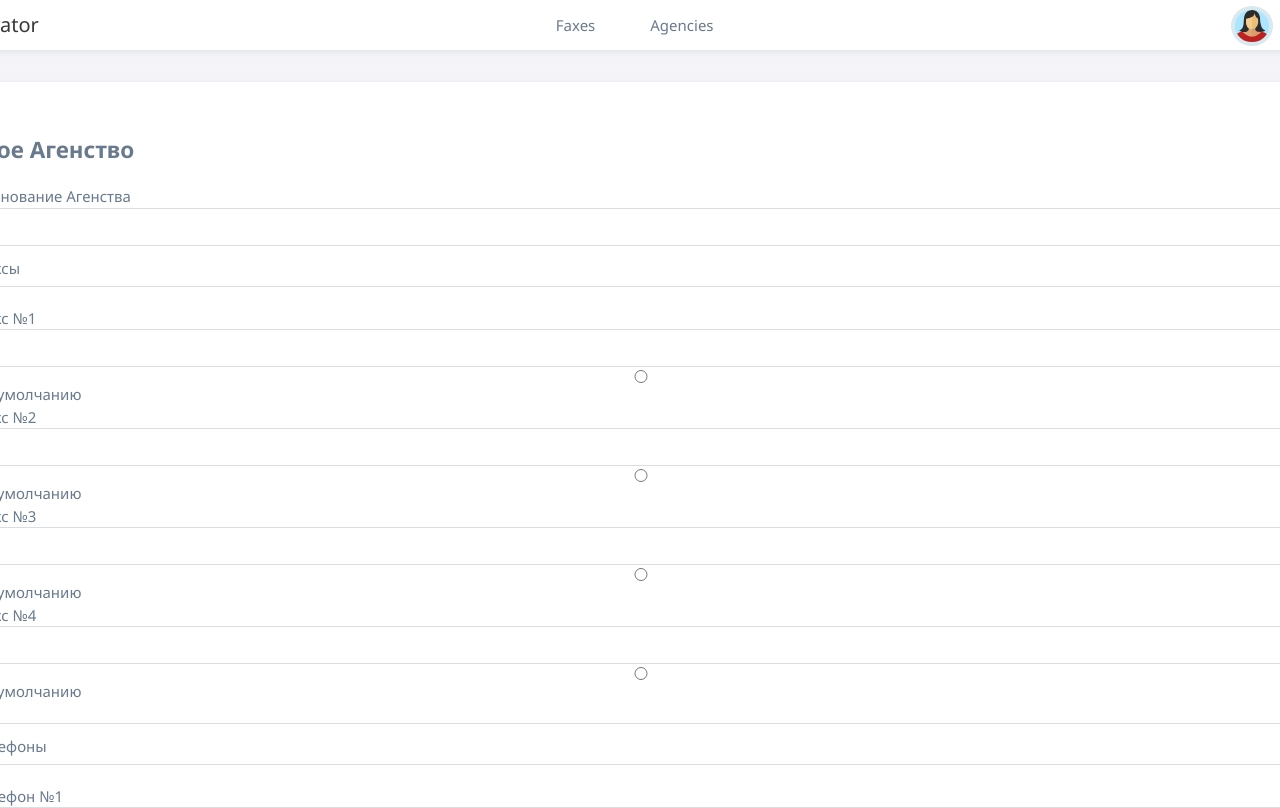
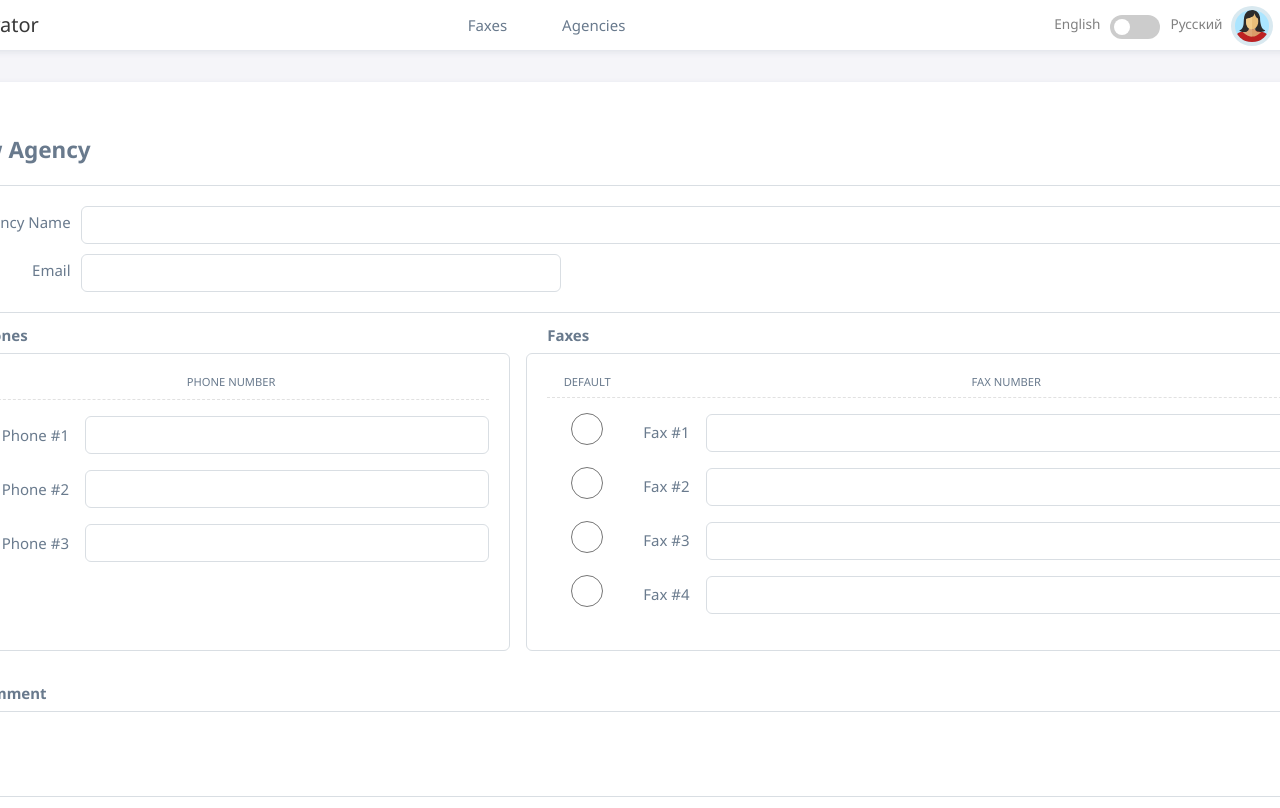
Before and after one commit to rail-sabirov/registrator, a React (Vite) app: page /agencies/new in a window 1280 px wide. Shown: the top 808 px of the page. Built offline with nearby package versions, Linux system fonts and the light colour scheme.

Commit message:
Agency Edit page, html code

```diff
--- a/src/components/AgencyEdit/AgencyEdit.form-template.tsx
+++ b/src/components/AgencyEdit/AgencyEdit.form-template.tsx
@@ -1,81 +1,167 @@
 import { Field, Form, ErrorMessage } from "formik";
+import cn from 'classnames';
 import styles from "./AgencyEdit.module.scss";
+import Button from '../Button/Button';
+import { useTranslation } from 'react-i18next';
+
 
 const formTemplate = () => {
+	const { t } = useTranslation();
 	return (
 		<Form>
-      <div className={styles["row"]}>
-        <label htmlFor="name">Наименование Агенства</label>
+			<div className={styles['main']}>
+
+				<label htmlFor="name">{t('AgencyName')}</label>
+				<div className={styles['input-block']}>
 					<Field type="text" id="name" name="name" required />
 					<ErrorMessage name="name" component="div" />
 				</div>
 
-      <div className={styles["fax-numbers"]}>
-        <span>Факсы</span>
-        <div className={styles["row"]}>
-          <label htmlFor="fax1">Факс №1</label>
-          <Field type="tel" name="fax1" required />
-          <Field type="radio" name="defaultFax" value="fax1" />
-          По умолчанию
-          <ErrorMessage name="fax1" component="div" />
-          <ErrorMessage name="defaultFax" component="div" />
+				<label htmlFor="email">{t('Email')}</label>
+				<div className={styles['input-block']}>
+					<Field type="email" id="email" name="email" autoComplete="off" />
+					<ErrorMessage name="email" component="div" />
+				</div>
+			</div>
+
+
+			<div className={styles['phone-fax']}>
+				<div className={styles['phone-numbers']}>
+					<span>{t('Phones')}</span>
+					<div className={styles["group-headers"]}>
+						<div className={styles['phone']}>{t('PhoneNumber')}</div>
 					</div>
 					<div className={styles["row"]}>
-          <label htmlFor="fax2">Факс №2</label>
-          <Field type="tel" name="fax2" />
+						<label htmlFor="phone1">{t('Phone1')}</label>
+						<Field type="tel" id="phone1" name="phone1" autoComplete="off" />
+						<ErrorMessage name="phone1" component="div" />
+					</div>
+					<div className={styles["row"]}>
+						<label htmlFor="phone1">{t('Phone2')}</label>
+						<Field type="tel" id="phone2" name="phone2" autoComplete="off" />
+						<ErrorMessage name="phone2" component="div" />
+					</div>
+					<div className={styles["row"]}>
+						<label htmlFor="phone1">{t('Phone3')}</label>
+						<Field type="tel" id="phone3" name="phone3" autoComplete="off" />
+						<ErrorMessage name="phone3" component="div" />
+					</div>
+				</div>
+				{/*
+				<div className={styles["fax-numbers"]}>
+					<span>{t('Faxes')}</span>
+
+					<ErrorMessage name="defaultFax" component="h2" />
+
+					<div className={styles["group-headers"]}>
+						<div className={styles["default"]}>{t('Default')}</div>
+						<div className={styles["fax"]}>{t('FaxNumber')}</div>
+					</div>
+
+					<div className={styles["row"]}>
+						<div className={styles['left-side']}>
+							<Field type="radio" name="defaultFax" value="fax1" />
+						</div>
+
+						<div className={styles['right-side']}>
+							<label htmlFor="fax1">{t('Fax1')}</label>
+							<Field type="tel" name="fax1" required autoComplete="off" />
+							<ErrorMessage name="fax1" component="div" />
+						</div>
+					</div>
+
+					<div className={styles["row"]}>
+						<div className={styles["left-side"]}>
 							<Field type="radio" name="defaultFax" value="fax2" />
-          По умолчанию
+						</div>
+						<div className={styles["right-side"]}>
+							<label htmlFor="fax2">{t('Fax2')}</label>
+							<Field type="tel" name="fax2" autoComplete="off" />
 							<ErrorMessage name="fax2" component="div" />
 						</div>
+					</div>
+
 					<div className={styles["row"]}>
-          <label htmlFor="fax3">Факс №3</label>
-          <Field type="tel" name="fax3" />
+						<div className={styles["left-side"]}>
 							<Field type="radio" name="defaultFax" value="fax3" />
-          По умолчанию
+						</div>
+						<div className={styles["right-side"]}>
+							<label htmlFor="fax3">{t('Fax3')}</label>
+							<Field type="tel" name="fax3" autoComplete="off" />
 							<ErrorMessage name="fax3" component="div" />
 						</div>
+					</div>
 					<div className={styles["row"]}>
-          <label htmlFor="fax4">Факс №4</label>
-          <Field type="tel" name="fax4" />
+						<div className={styles["left-side"]}>
 							<Field type="radio" name="defaultFax" value="fax4" />
-          По умолчанию
+						</div>
+						<div className={styles["right-side"]}>
+							<label htmlFor="fax4">{t('Fax4')}</label>
+							<Field type="tel" name="fax4" autoComplete="off" />
 							<ErrorMessage name="fax4" component="div" />
 						</div>
 					</div>
+				</div>*/}
 
-      <div className={styles['phone-numbers']}>
-        <span>Телефоны</span>
-        <div className={styles["row"]}>
-          <label htmlFor="phone1">Телефон №1</label>
-          <Field type="tel" id="phone1" name="phone1" />
-          <ErrorMessage name="phone1" component="div" />
+				<div className={styles["fax-numbers2"]}>
+					<span>{t('Faxes')}</span>
+
+					<ErrorMessage name="defaultFax" component="h2" />
+
+					<div className={styles['rows']}>
+
+						<div className={cn(styles["default"], styles['header'])}>{t('Default')}</div>
+						<div className={cn(styles["label-column"], styles['header'])}>&nbsp;</div>
+						<div className={cn(styles["fax"], styles['header'])}>{t('FaxNumber')}</div>
+
+						<div className={cn(styles['colspan3'])}></div>
+
+						<Field type="radio" name="defaultFax" value="fax1" />
+						<label htmlFor="fax1">{t('Fax1')}</label>
+						<div className={styles['right-side']}>
+							<Field type="tel" name="fax1" required autoComplete="off" />
+							<ErrorMessage name="fax1" component="div" />
 						</div>
-        <div className={styles["row"]}>
-          <label htmlFor="phone1">Телефон №2</label>
-          <Field type="tel" id="phone2" name="phone2" />
-          <ErrorMessage name="phone2" component="div" />
+
+						<Field type="radio" name="defaultFax" value="fax2" />
+						<label htmlFor="fax2">{t('Fax2')}</label>
+						<div className={styles['right-side']}>
+							<Field type="tel" name="fax2" required autoComplete="off" />
+							<ErrorMessage name="fax2" component="div" />
 						</div>
-        <div className={styles["row"]}>
-          <label htmlFor="phone1">Телефон №3</label>
-          <Field type="tel" id="phone3" name="phone3" />
-          <ErrorMessage name="phone3" component="div" />
+
+						<Field type="radio" name="defaultFax" value="fax3" />
+						<label htmlFor="fax3">{t('Fax3')}</label>
+						<div className={styles['right-side']}>
+							<Field type="tel" name="fax3" required autoComplete="off" />
+							<ErrorMessage name="fax3" component="div" />
+						</div>
+
+						<Field type="radio" name="defaultFax" value="fax4" />
+						<label htmlFor="fax4">{t('Fax4')}</label>
+						<div className={styles['right-side']}>
+							<Field type="tel" name="fax4" required autoComplete="off" />
+							<ErrorMessage name="fax4" component="div" />
 						</div>
 
 					</div>
 
-      <div className={styles["row"]}>
-        <label htmlFor="email">Email</label>
-        <Field type="email" id="email" name="email" autocomplete="off" />
-        <ErrorMessage name="email" component="div" />
+
+				</div>
 			</div>
 
+			<div className={styles['comments']}>
+				<span>{t('Comment')}</span>
 				<div className={styles["row"]}>
-        <label htmlFor="comment">Комментарии</label>
 					<Field as="textarea" id="comment" name="comment" />
 				</div>
+			</div>
 
-      <button type="submit">Сохранить</button>
-    </Form>
+			<div className={styles['submit-button']}>
+				<Button type="submit">{t('Save')}</Button>
+			</div>
+
+		</Form >
 	);
 };
 
--- a/src/components/AgencyEdit/AgencyEdit.module.scss
+++ b/src/components/AgencyEdit/AgencyEdit.module.scss
@@ -1,9 +1,6 @@
 @import '/style-vaiables.scss';
 
-form {
-
-    .fax-numbers,
-    .phone-numbers {
+@mixin groupBorderAndTitle {
     border: 1px solid $borderColor;
     border-radius: $borderRadius;
     padding: 20px;
@@ -11,23 +8,89 @@ form {
     position: relative;
 
     &>span {
+        font-weight: bold;
         position: absolute;
         top: -30px;
     }
 }
 
+@mixin formRow {
+    .row:not(:last-child) {
+        margin-bottom: 1rem;
+    }
+}
 
+@mixin groupHeaders {
+    margin-bottom: 1rem;
+    font-size: .7rem;
+    text-transform: uppercase;
+    border-bottom: 1px dashed #e1e1e1;
+    align-items: end;
+    padding-bottom: .5rem;
+}
+
+form {
+    @include formRow;
 
     .row {
         display: flex;
-        flex-direction: column;
+        flex-direction: row;
 
+        label {
+            flex-shrink: 0;
+            margin-inline-end: 1rem;
+            align-self: center;
+            min-width: 6rem;
+            text-align: end;
+        }
+
+        input[type=text],
+        input[type=tel],
+        input[type=email],
+        textarea {
+            outline: none;
+            border: 1px solid $borderColor;
+            padding: 7px 14px;
+            line-height: 22px;
+            border-radius: 6px;
+            flex: 1;
+
+            &:focus {
+                border-color: $focusBorderColor;
+            }
+        }
+    }
+
+    .main {
+        display: grid;
+        grid-template-columns: auto 1fr;
+        gap: 10px;
+
+        border: 1px solid $borderColor;
+        border-radius: $borderRadius;
+        padding: 20px;
+
+
+        label {
+            text-align: end;
+            align-self: start;
+            padding-top: 0.3rem;
+        }
+
+        .input-block {
             input {
                 outline: none;
                 border: 1px solid $borderColor;
                 padding: 7px 14px;
                 line-height: 22px;
                 border-radius: 6px;
+                width: 100%;
+
+
+
+                &[type=email] {
+                    max-width: 30rem;
+                }
 
                 &:focus {
                     border-color: $focusBorderColor;
@@ -35,3 +98,154 @@ form {
             }
         }
     }
+
+    .phone-fax {
+        display: flex;
+        flex-direction: row;
+        gap: 1rem;
+
+        .group-headers {
+            @include groupHeaders;
+
+            .phone {
+                display: flex;
+                justify-content: center;
+                flex: 1;
+            }
+        }
+
+        .phone-numbers {
+            @include groupBorderAndTitle;
+            flex: 4 0 auto;
+        }
+
+        .fax-numbers {
+            @include groupBorderAndTitle;
+            flex: 8 0 auto;
+
+            .group-headers {
+                @include groupHeaders;
+
+                .default {
+                    display: flex;
+                    flex: 1 1 auto;
+                    justify-content: start;
+                }
+
+                .fax {
+                    display: flex;
+                    flex: 11 0 auto;
+                    justify-content: center;
+                }
+            }
+
+            .row {
+                display: flex;
+                flex-direction: row;
+                align-items: center;
+
+                .left-side {
+                    display: flex;
+                    flex: 1 0 auto;
+                    justify-content: center;
+                    align-items: center;
+
+                    input[type="radio"] {
+                        transform: scale(1.5);
+                        align-self: baseline;
+                    }
+                }
+
+                .right-side {
+                    display: flex;
+                    flex: 11 0 auto;
+                }
+            }
+
+        }
+
+        .fax-numbers2 {
+            @include groupBorderAndTitle;
+            flex: 8 0 auto;
+
+            .rows {
+                display: grid;
+                grid-template-columns: 80px auto 1fr;
+
+                .header {
+                    display: grid;
+                    font-size: .7rem;
+                    text-transform: uppercase;
+                    align-items: end;
+                    justify-items: center;
+                    text-align: center;
+                }
+
+                .colspan3 {
+                    display: grid;
+                    grid-column: span 3;
+                    border-bottom: 1px dashed #e1e1e1;
+                    width: 100%;
+                    padding-top: .4rem;
+                    margin-bottom: 1rem;
+                }
+
+                label {
+                    align-self: flex-start;
+                    padding: 0 1rem;
+                    padding-top: 0.4rem;
+                }
+
+                input[type=radio] {
+                    display: flex;
+                    justify-self: center;
+                    align-self: center;
+                    width: 2rem;
+                    height: 2rem;
+                    margin: 0;
+                    margin-top: -1.5rem;
+                }
+
+                .right-side {
+                    margin-bottom: 1rem;
+
+                    input {
+                        width: 100%;
+                        outline: none;
+                        border: 1px solid $borderColor;
+                        padding: 7px 14px;
+                        line-height: 22px;
+                        border-radius: 6px;
+                    }
+                }
+            }
+        }
+    }
+
+
+    .comments {
+        @include groupBorderAndTitle;
+
+        textarea {
+            outline: none;
+            border: none;
+            padding: 0;
+            line-height: 22px;
+            border-radius: 6px;
+            flex: 1;
+
+            &:focus {
+                border-color: $focusBorderColor;
+            }
+        }
+    }
+
+    .submit-button {
+        display: flex;
+        flex-direction: row;
+        justify-content: end;
+    }
+
+
+
+}
--- a/src/components/AgencyEdit/AgencyEdit.tsx
+++ b/src/components/AgencyEdit/AgencyEdit.tsx
@@ -3,10 +3,9 @@ import validationSchema from './AgencyEdit.validation';
 import cn from 'classnames';
 import styles from "./AgencyEdit.module.scss";
 import { Formik } from 'formik';
-import { AgencyEditProps } from './AgencyEditProps';
 
 
-export default function AgencyEdit({ switchEditMode }: AgencyEditProps) {
+export default function AgencyEdit() {
 
     const initialValues = {
         name: "",
@@ -40,7 +39,6 @@ export default function AgencyEdit({ switchEditMode }: AgencyEditProps) {
             >
                 {formTemplate}
             </Formik>
-            <button type='button' onClick={() => switchEditMode(false)} style={{ marginTop: '20px', backgroundColor: '#aeaeef' }}>Выход из режима редактирования</button>
         </div>
     )
 }
--- a/src/components/Button/Button.module.scss
+++ b/src/components/Button/Button.module.scss
@@ -7,6 +7,7 @@
     padding: 0.68rem 1rem;
     border-radius: $borderRadius;
     border: none;
+    cursor: pointer;
 
     &:disabled {
         cursor: no-drop;
--- a/src/components/Button/Button.tsx
+++ b/src/components/Button/Button.tsx
@@ -1,3 +1,4 @@
+import React from 'react';
 import styles from './Button.module.scss';
 import cn from 'classnames';
 
--- a/src/layouts/MainLayout/MainLayout.tsx
+++ b/src/layouts/MainLayout/MainLayout.tsx
@@ -7,6 +7,7 @@ import Logo from '../../components/Logo/Logo';
 import { Navigate, Outlet, useLocation } from 'react-router-dom';
 import MainMenu from '../../components/MainMenu/MainMenu';
 import useLocalStorageLanguage from '../../hooks/useLocalStorageLanguage.hook';
+import LanguageSelector from '../../components/LanguageSelector/LanguageSelector';
 
 const MainLayout = () => {
     // Настроим язык приложения
@@ -28,15 +29,14 @@ const MainLayout = () => {
 
                 <MainMenu />
                 <div className={styles["user"]}>
+                    <LanguageSelector />
                     <div className={styles["user-icon"]}>
                         <img src="/public/user-w-icon.svg" alt="User Icon" />
                     </div>
                     <div className={styles["user-name"]}>
                         User Name
                     </div>
-
                 </div>
-
             </header>
 
             <main className={cn(styles['content'])}>
--- a/src/localization/en/translations.json
+++ b/src/localization/en/translations.json
@@ -15,5 +15,29 @@
 
   "MainMenu": "-----------------MainMenu----------------------",
   "Faxes": "Faxes",
-  "Agencies": "Agencies"
+  "Agencies": "Agencies",
+
+  "AgencyEditFormTemplate": "------------- Agency Edit Form Template -----------------",
+  "AgencyName": "Agency Name",
+  "Phones": "Phones",
+  "PhoneNumber": "Phone Number",
+  "Phone1": "Phone #1",
+  "Phone2": "Phone #2",
+  "Phone3": "Phone #3",
+
+  "Default": "Default",
+  "FaxNumber": "Fax Number",
+  "Fax1": "Fax #1",
+  "Fax2": "Fax #2",
+  "Fax3": "Fax #3",
+  "Fax4": "Fax #4",
+  "Comment": "Comment",
+  "Save": "Save",
+
+  "AgencyPage": "----------- Agency Page ---------------------------------",
+  "AgencyEditPage": "Agency - Edit",
+  "AgencyInfoPage": "Agency - Info",
+  "ExitEditMode": "Exit Edit Mode",
+  "Edit": "Edit",
+  "NewAgencyPage": "New Agency"
 }
--- a/src/localization/ru/translations.json
+++ b/src/localization/ru/translations.json
@@ -15,5 +15,29 @@
 
   "MainMenu": "-----------------MainMenu----------------------",
   "Faxes": "Факсы",
-  "Agencies": "Агенства"
+  "Agencies": "Агенства",
+
+  "AgencyEditFormTemplate": "------------- Agency Edit Form Template -----------------",
+  "AgencyName": "Наименование Агенства",
+  "Phones": "Телефоны",
+  "PhoneNumber": "Номер телефона",
+  "Phone1": "Телефон №1",
+  "Phone2": "Телефон №2",
+  "Phone3": "Телефон №3",
+
+  "Default": "По умолчанию",
+  "FaxNumber": "Номер факса",
+  "Fax1": "Факс №1",
+  "Fax2": "Факс №2",
+  "Fax3": "Факс №3",
+  "Fax4": "Факс №4",
+  "Comment": "Комментарий",
+  "Save": "Сохранить",
+
+  "AgencyPage": "----------- Agency Page ---------------------------------",
+  "AgencyEditPage": "Агенство - Редактирование",
+  "AgencyInfoPage": "Агенство - Информация",
+  "ExitEditMode": "Выйти из режима редактирования",
+  "Edit": "Редактировать",
+  "NewAgencyPage": "Новое Агенство"
 }
--- a/src/pages/AgencyPage/AgencyPage.tsx
+++ b/src/pages/AgencyPage/AgencyPage.tsx
@@ -6,29 +6,29 @@ import AgencyInfo from '../../components/AgencyInfo/AgencyInfo';
 import { AgencyPageProps } from './AgencyPageProps';
 
 import styles from './AgencyPage.module.scss';
+import Button from '../../components/Button/Button';
+import { useTranslation } from 'react-i18next';
 
 
 const AgencyPage = ({ agency = {} }: AgencyPageProps) => {
   const [editMode, setEditMode] = useState(false);
+  const { t } = useTranslation();
 
   if (agency) {
     return (
       <div className={cn(styles['agency-page'])}>
-        <LanguageSelector />
-        <hr />
         {editMode
           ? <>
-            <h2>Агенство - Редактирование</h2>
-            <AgencyEdit switchEditMode={setEditMode} />
+            <Button type="button" onClick={() => setEditMode(false)}>{t('ExitEditMode')}</Button>
+            <h2>{t('AgencyEditPage')}</h2>
+            <AgencyEdit />
           </>
           : <>
             <h2>Агенство - Информация</h2>
-            <button onClick={() => setEditMode(true)}>Редактировать</button>
+            <Button type="button" onClick={() => setEditMode(true)}>{t('Edit')}</Button>
             <AgencyInfo />
           </>
         }
-
-
 
         <hr />
         <div className="agency-deatails">
@@ -41,8 +41,8 @@ const AgencyPage = ({ agency = {} }: AgencyPageProps) => {
   } else {
     return (
       <div className={cn(styles['agency-page'], styles['new-agency'])}>
-        <h2>Новое Агенство</h2>
-        <AgencyEdit switchEditMode={setEditMode} />
+        <h2>{t('NewAgencyPage')}</h2>
+        <AgencyEdit />
       </div >
     )
   }
```
Lines whose indentation alone changed are shown as unchanged.
